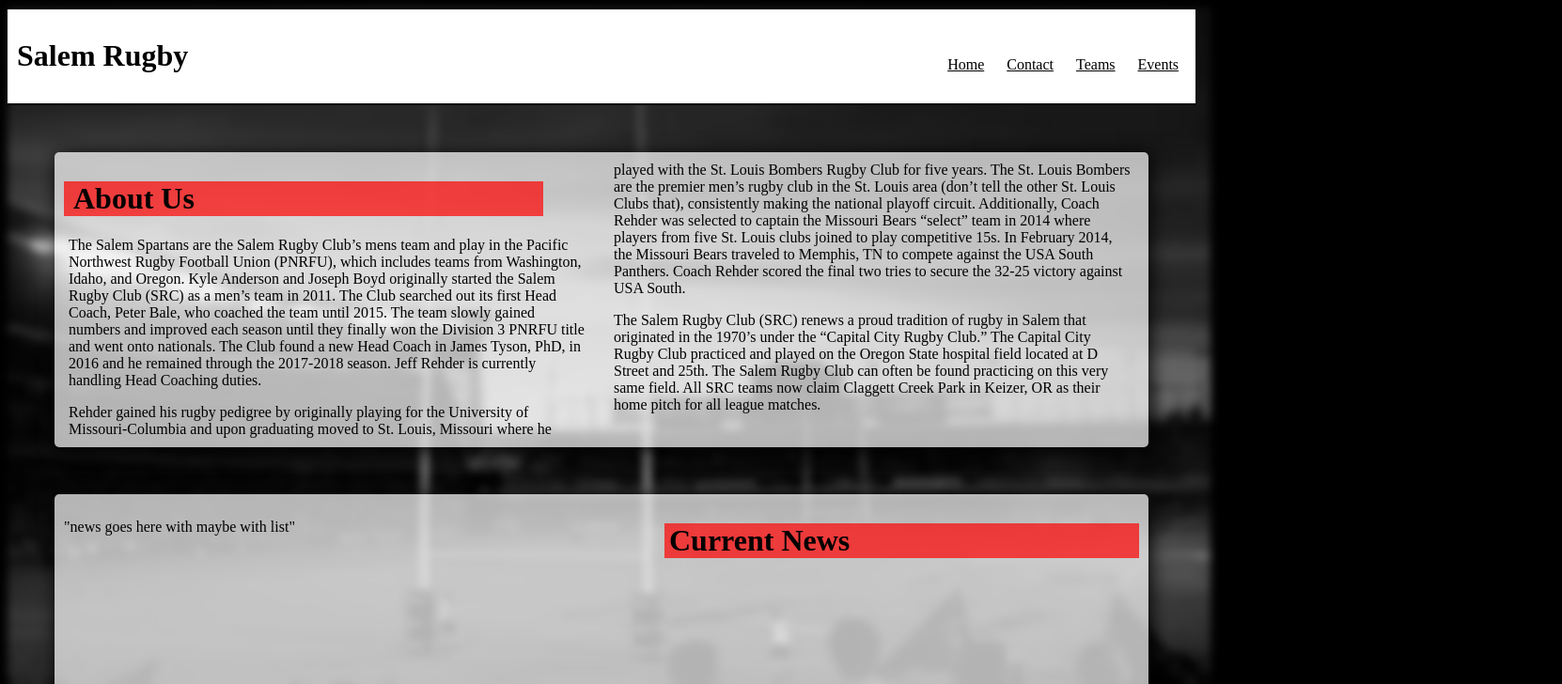
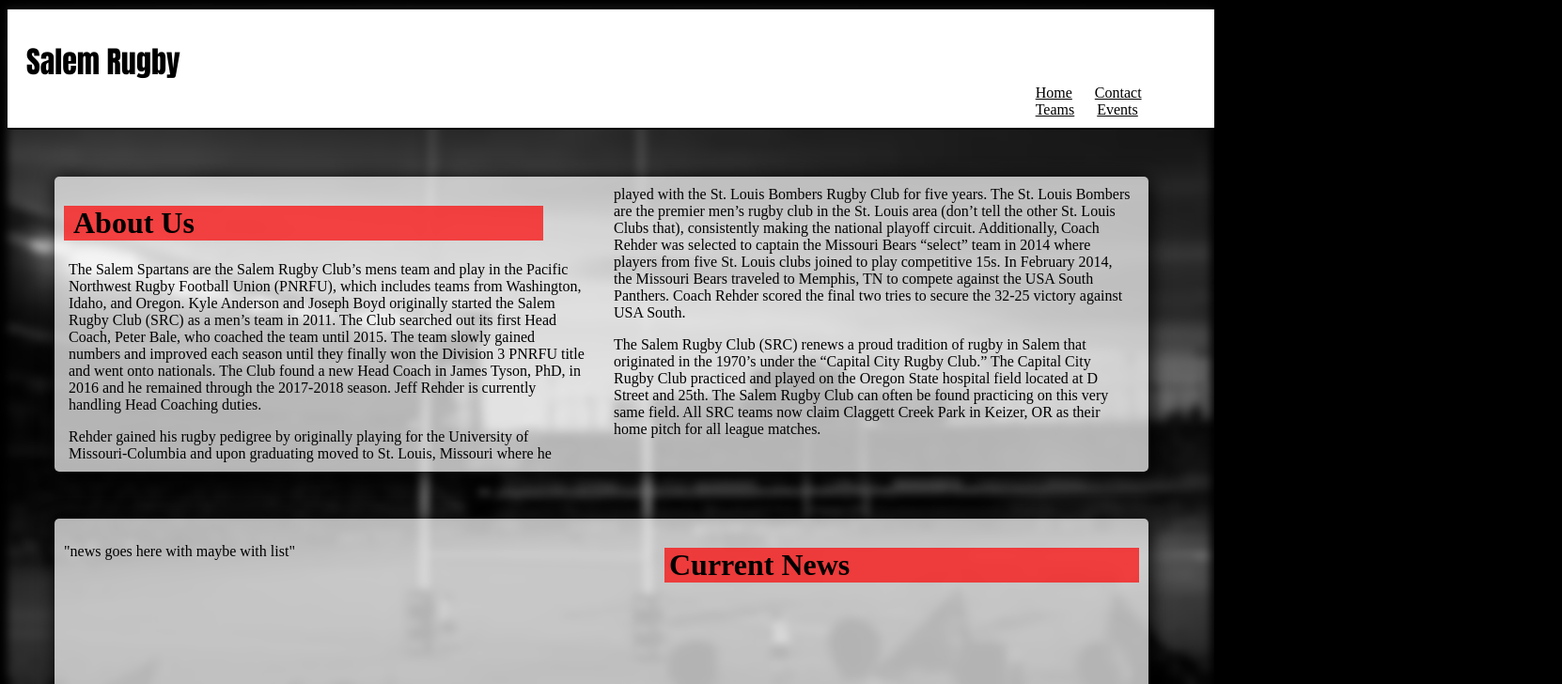
Before and after one commit to AlexGarcia2/capstone, a React app: page / in a window 1280 px wide. Shown: the top 728 px of the page at 94% size, 1662 px wide, since content can reach past the window. Built offline with nearby package versions, Linux system fonts and the light colour scheme.

Commit message:
changed styling and font of name and other styling

```diff
--- a/src/components/Header.jsx
+++ b/src/components/Header.jsx
@@ -3,29 +3,34 @@
 
 
 const navBar={
-  position:'relative',
   padding:'10px',
   backgroundColor:'white',
   borderTop:'2px solid black',
   borderBottom:'2px solid black',
   display:'grid',
-  gridTemplateColumns:'auto auto'
+  gridTemplateColumns:'auto auto',
+  width:'100%'
 }
 const bottons={
-  position:'relative',
-  left:'400px',
-  top:'40px',
+  float:'right',
+  marginTop:'70px',
+  marginLeft:'900px'
 }
 const buttonSpace={
   color:'black',
   margin:'10px'
 }
 
+const title={
+  marginLeft:'10px',
+  fontFamily:'impact'
+}
+
 function Header(){
   return (
     <div style={navBar}>
     <div>
-      <h1>Salem Rugby</h1>
+      <h1 style={title}>Salem Rugby</h1>
     </div>
     <div style={bottons}>
      <Link style={buttonSpace} to="/">Home</Link>  <Link style={buttonSpace} to="/Contact">Contact</Link>  <Link style={buttonSpace} to="/Teams">Teams</Link>  <Link style={buttonSpace} to="/Events">Events</Link>
```
